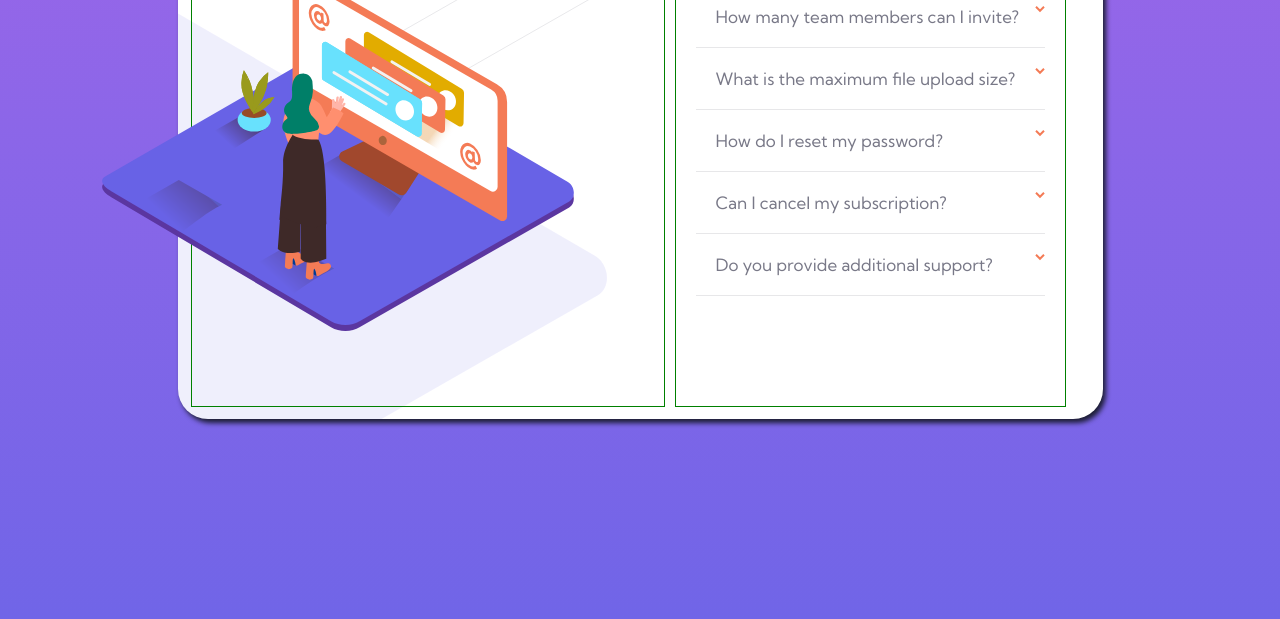
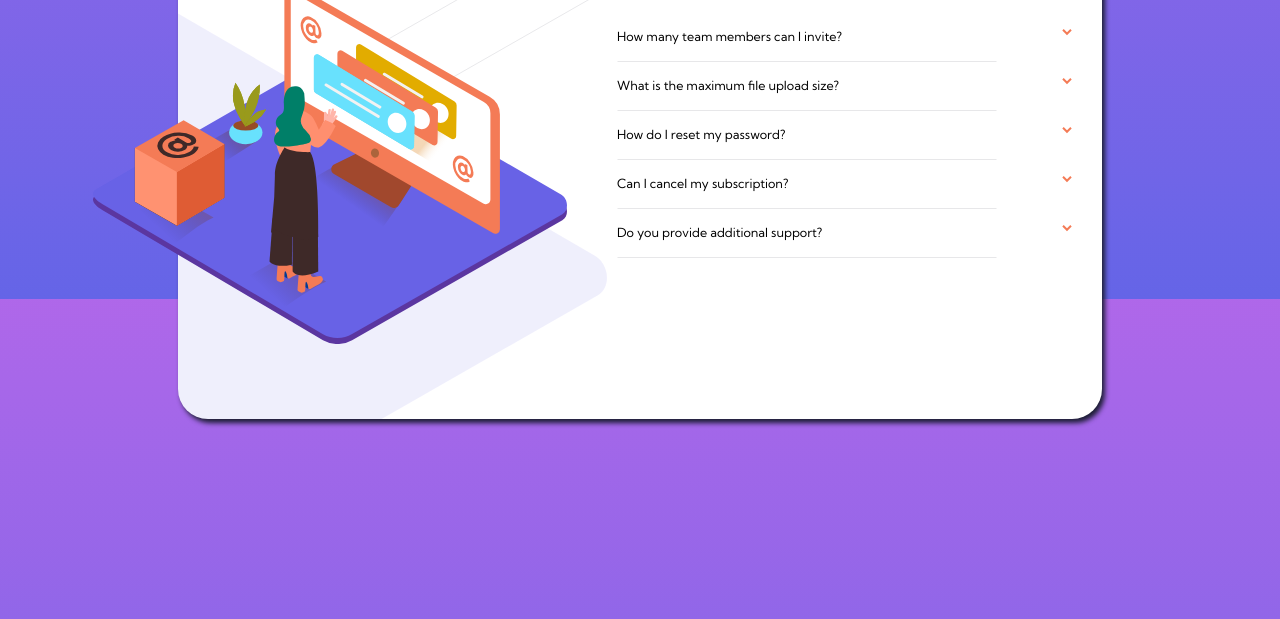
Before and after one commit to LilithNixx/FAQ-Acordion-Card, a plain HTML site: page index.html in a window 1280 px wide. Shown: the part 501-1120 px from the top of the page. Drawn offline with Linux system fonts and the light colour scheme.

Commit message:
no js, detains, summary and hr tags

```diff
--- a/index.html
+++ b/index.html
@@ -26,44 +26,82 @@
       <img class="shadow" src="./images/bg-pattern-mobile.svg" alt="sombra">
     </section>
 
-      <section class="imgDesk">
+      <!--<section class="imgDesk">
       <img  src="./images/illustration-woman-online-desktop.svg">
-    </section>
+    </section>-->
 
-    <section>
+    <section class="text">
       <h1>FAQ</h1>
-      <ul class="questions">
+      <details class="questions">
+        <summary class="question__summary">
+          How many team members can I invite?<img class="arrowIcon" src="./images/icon-arrow-down.svg"></summary>
+          <p class="question__answer">You can invite up to 2 additional users on the Free plan. There is no limit on team members for the Premium plan.</p>
+      </details>
+      <hr class="questions__line">
+
+      <details class="questions">
+        <summary class="question__summary">
+          What is the maximum file upload size?<img class="arrowIcon" src="./images/icon-arrow-down.svg"></summary>
+          <p class="question__answer">No more than 2GB. All files in your account must fit your allotted storage space.</p>
+      </details>
+      <hr class="questions__line">
+
+      <details class="questions">
+        <summary class="question__summary">
+          How do I reset my password?<img class="arrowIcon" src="./images/icon-arrow-down.svg"></summary>
+          <p class="question__answer">Click “Forgot password” from the login page or “Change password” from your profile page. A reset link will be emailed to you.</p>
+      </details>
+      <hr class="questions__line">
+
+      <details class="questions">
+        <summary class="question__summary">
+          Can I cancel my subscription?<img class="arrowIcon" src="./images/icon-arrow-down.svg"></summary>
+          <p class="question__answer">Yes! Send us a message and we’ll process your request no questions asked.</p>
+      </details>
+      <hr class="questions__line">
+
+      <details class="questions">
+        <summary class="question__summary">
+          Do you provide additional support?<img class="arrowIcon" src="./images/icon-arrow-down.svg"></summary>
+          <p class="question__answer">Chat and email support is available 24/7. Phone lines are open during normal business hours.</p>
+      </details>
+      <hr class="questions__line">
+
+
+
+
+
+      <!--<ul class="questions">
         <li >
           <p class="qtn" id="op1">How many team members can I invite?</p>
           <img class="flechaAbajo" src="./images/icon-arrow-down.svg">
-          <div class="answerContainer1"><!--template--></div>
+          <div class="answerContainer1"></div>
         </li>
-        <li >
           <p class="qtn" id="op2">What is the maximum file upload size?</p>
           <img class="flechaAbajo" src="./images/icon-arrow-down.svg">
-          <div class="answerContainer2"><!--template--></div>
+          <div class="answerContainer2"></div>
         </li>
         <li>
           <p class="qtn" id="op3">How do I reset my password?</p>
           <img class="flechaAbajo" src="./images/icon-arrow-down.svg">
-          <div class="answerContainer3"><!--template--></div>
+          <div class="answerContainer3"></div>
         </li>
         <li>
           <p  class="qtn" id="op4">Can I cancel my subscription?</p>
           <img class="flechaAbajo" src="./images/icon-arrow-down.svg">
-          <div class="answerContainer4"><!--template--></div>
+          <div class="answerContainer4"></div>
         </li>
         <li>
           <p class="qtn" id="op5">Do you provide additional support?</p>
           <img class="flechaAbajo" src="./images/icon-arrow-down.svg">
-          <div class="answerContainer5"><!--template--></div>
+          <div class="answerContainer5"></div>
         </li>
-      </ul>
+      </ul>-->
     </section>
 
-    <template class="answerTemplate">
+    <!--<template class="answerTemplate">
       <span>answer</span>
-    </template>
+    </template>-->
   </main>
 
   <footer class="attribution">
@@ -71,6 +109,6 @@
     Coded by <a href="https://github.com/LilithNixx">LilithNixx</a>.
   </footer>
 
-  <script src="app.js"></script>
+  <!--<script src="app.js"></script>-->
 </body>
 </html>
--- a/styles.css
+++ b/styles.css
@@ -18,6 +18,8 @@
 }
 
 body {
+
+    height: 100vh;
     font-family: 'Kumbh Sans', sans-serif;
     font-size: 12px;
     background-image: linear-gradient(var(--Soft-violet), var(--Soft-blue));
@@ -28,7 +30,7 @@ body {
 
 main {
     width: 330px;
-    min-height: 536px;
+    min-height: 536px; /*--para q cuando se expanda la tarjeta no se sobresalga el contenido*/
 
     background-color: white;
     border-radius: 30px;
@@ -45,10 +47,6 @@ main {
     position: relative;
     bottom: 140px;
     margin: 0 auto;
-}
-
-.imgDesk {
-    display: none;
 }
 
 .shadow {
@@ -71,39 +69,47 @@ h1 {
     padding-left: 20px;
 }
 
-.questions li {
-    list-style: none;
-    text-align:justify;
-    position: relative;
-
-    border: 1px solid var(--Light-grayish-blue);
-    border-left: none;
-    border-right: none;
-    color: var(--Dark-grayish-blue);
+.questions {
+    margin: 16px 0;
+    font-size: 1.05em;
 }
 
-.questions >li{
-    border-top: none;
+.questions[open] {
+    font-weight: 700;
 }
 
-.questions li p, span{
-    text-align:justify;
-    padding: 15px;
-
-    font-size: 14px;
-    font-weight: 400;
+.questions[open] .arrowIcon {
+    transform: rotate(180deg);
+    transition: 300ms;
+}
+.question__summary {
+    list-style: none;
 }
 
-.qtn:hover {
+.question__summary:hover {
+    cursor: pointer;
     color: var(--Soft-red);
-    cursor: pointer;
+    font-weight: 700;
 }
 
-.flechaAbajo {
+.question__answer {
+    color: var(--Dark-grayish-blue);
+    font-weight: 400;
+
+    margin: 10px 0;
+}
+
+.arrowIcon {
     position: absolute;
-    top: 20px;
-    right: 0;
+    right: 5px;
+    transition: 300ms;
 }
+
+.questions__line {
+    border-color: transparent;
+    border-bottom-color: var(--Light-grayish-blue);
+}
+
 
 /*footer*/
 .attribution {
@@ -118,7 +124,7 @@ h1 {
 @media (min-width: 1044px){
 
     main {
-        width:925px;
+        width: 924px;
         height: auto;
 
         display: flex;
@@ -130,48 +136,33 @@ h1 {
         background-repeat: no-repeat;
     }
 
-    .imgMobile {
-        display: none;
+
+    section {
+        width: 100%;
+
+        position: relative;
+        top: 10px;
     }
 
-    .imgDesk {
-        display: block;
+    .imgMobile {
+        width: 474px;
     }
-
-    .imgDesk img {
-        position: relative;
-        right: 90px;
-        top: 50px;
+    .imgMobile img {
+        width: 474px;
+        margin: 67px 0 0 -110px;
     }
 
     .shadow {
         display: none;
     }
 
-    section {
-        width: 500px;
-
-        position: relative;
-        top: 13px;
-        right: 12px;
-        border: 1px solid green;
-    }
-
-    .questions {
-        padding-right: 20px;
-        padding-left: 20px;
-    }
-
-
-    .questions li p, span{
-        padding: 20px;
-
-        font-size: 17px;
-        font-weight: 400;
+    .text {
+        padding: 15px 80px 20px 40px;
     }
 
     h1 {
         text-align: left;
+        margin-bottom: 32px;
     }
 
     .attribution {
```
